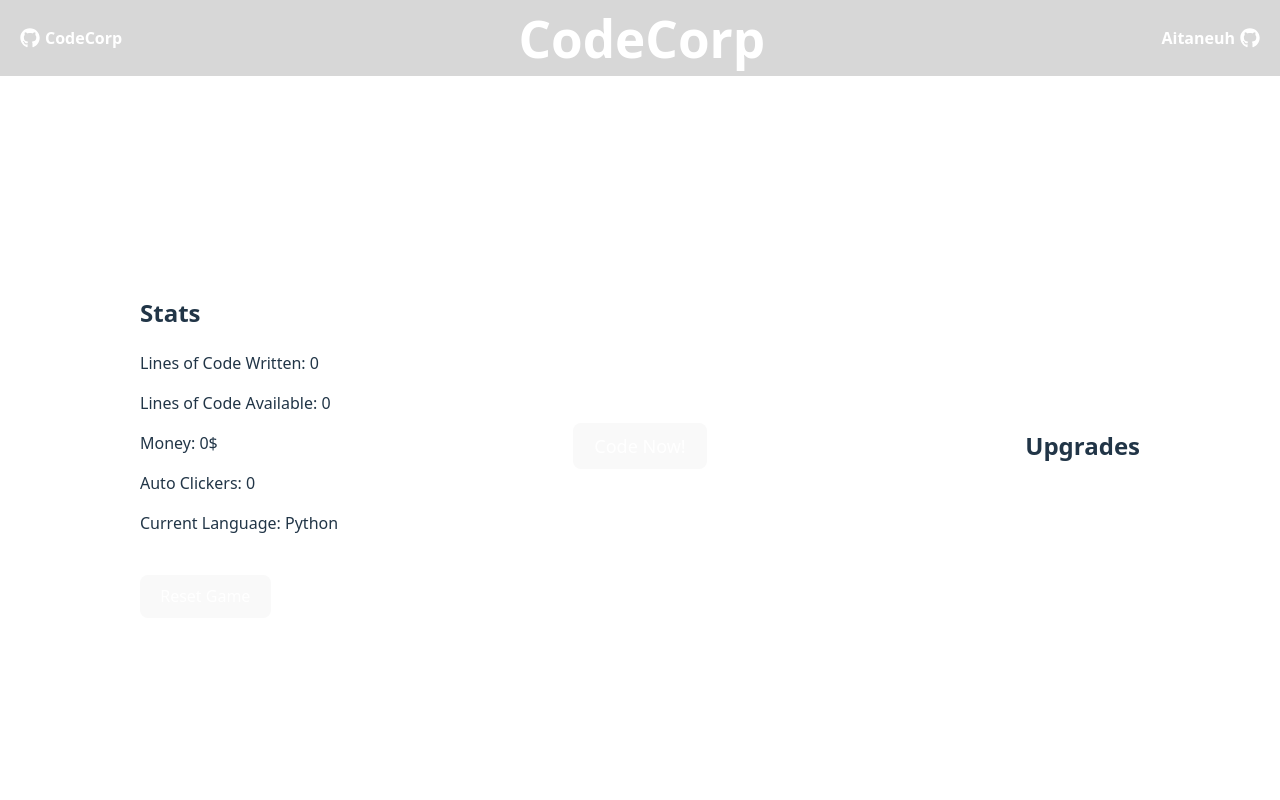
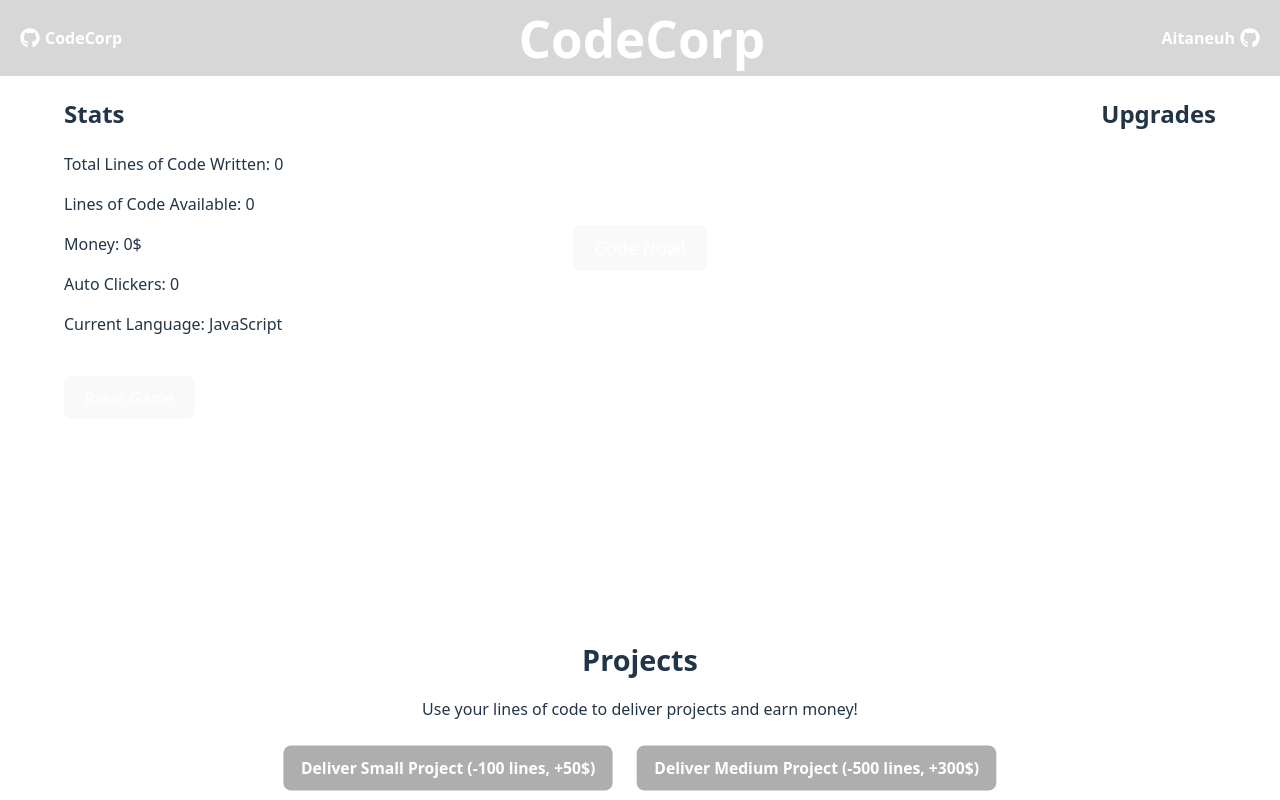
Before and after one commit to Aitaneuh/CodeCorp, a React (Vite) app: page / in a window 1280 px wide. Built offline with nearby package versions, Linux system fonts and the light colour scheme.

Commit message:
added projects to structure

```diff
--- a/src/App.tsx
+++ b/src/App.tsx
@@ -3,78 +3,89 @@ import ClickButton from "./components/ClickButton";
 import Header from "./components/Header";
 import Upgrades from "./components/Upgrades";
 import Stats from "./components/Stats";
+import Projects from "./components/Projects";
 
 const LOCAL_STORAGE_KEY = "codecorp_game_data";
 
 const App: React.FC = () => {
-  const [linesOfCode, setLinesOfCode] = useState<number>(0);
+  const [totalLinesOfCode, setTotalLinesOfCode] = useState<number>(0);
+  const [availableLinesOfCode, setAvailableLinesOfCode] = useState<number>(0);
+  const [money, setMoney] = useState<number>(0);
   const [autoClickers, setAutoClickers] = useState<number>(0);
   const [autoClickerPrice, setAutoClickerPrice] = useState<number>(10);
-  const [language, setLanguage] = useState<string>("Python");
+  const [language, setLanguage] = useState<string>("JavaScript");
   const [intervalTime, setIntervalTime] = useState<number>(1000);
 
   useEffect(() => {
     const savedData = localStorage.getItem(LOCAL_STORAGE_KEY);
     if (savedData) {
-      const { savedLines, savedAutoClickers, savedLanguage } = JSON.parse(savedData);
-      setLinesOfCode(savedLines);
+      const { savedTotalLines, savedAvailableLines, savedMoney, savedAutoClickers, savedAutoClickerPrice, savedLanguage } = JSON.parse(savedData);
+      setTotalLinesOfCode(savedTotalLines);
+      setAvailableLinesOfCode(savedAvailableLines);
+      setMoney(savedMoney);
       setAutoClickers(savedAutoClickers);
+      setAutoClickerPrice(savedAutoClickerPrice);
       setLanguage(savedLanguage);
     }
   }, []);
 
   useEffect(() => {
     const dataToSave = {
-      savedLines: linesOfCode,
+      savedTotalLines: totalLinesOfCode,
+      savedAvailableLines: availableLinesOfCode,
+      savedMoney: money,
       savedAutoClickers: autoClickers,
+      savedAutoClickerPrice: autoClickerPrice,
       savedLanguage: language,
     };
     localStorage.setItem(LOCAL_STORAGE_KEY, JSON.stringify(dataToSave));
-  }, [linesOfCode, autoClickers, language]);
+  }, [totalLinesOfCode, availableLinesOfCode, money, autoClickers, autoClickerPrice, language]);
 
   useEffect(() => {
     if (autoClickers > 0) {
       const interval = setInterval(() => {
-        setLinesOfCode(prev => prev + autoClickers);
+        setTotalLinesOfCode(prev => prev + autoClickers);
+        setAvailableLinesOfCode(prev => prev + autoClickers);
       }, intervalTime);
-
       return () => clearInterval(interval);
     }
   }, [autoClickers, intervalTime]);
 
+  const clickHandler = () => {
+    setTotalLinesOfCode(prev => prev + 1);
+    setAvailableLinesOfCode(prev => prev + 1);
+  };
+
   const buyAutoClicker = () => {
-    if (linesOfCode >= autoClickerPrice) {
+    if (availableLinesOfCode >= autoClickerPrice) {
       setAutoClickers(prev => prev + 1);
-      setLinesOfCode(prev => prev - autoClickerPrice);
+      setAvailableLinesOfCode(prev => prev - autoClickerPrice);
       setAutoClickerPrice(prev => Math.floor(prev * 1.5));
+    }
+  };
+
+  const completeProject = (cost: number, reward: number) => {
+    if (availableLinesOfCode >= cost) {
+      setAvailableLinesOfCode(prev => prev - cost);
+      setMoney(prev => prev + reward);
     }
   };
 
   const switchLanguage = (newLanguage: string) => {
     setLanguage(newLanguage);
-
     if (newLanguage === "Ruby") {
       setIntervalTime(500);
     } else if (newLanguage === "PHP") {
       setIntervalTime(333);
-    } else if (newLanguage === "Dart") {
-      setIntervalTime(250);
-    } else if (newLanguage === "Java") {
-      setIntervalTime(125);
-    } else if (newLanguage === "C++") {
-      setIntervalTime(75);
-    } else if (newLanguage === "C") {
-      setIntervalTime(40);
-    } else if (newLanguage === "Assembly") {
-      setIntervalTime(10);
     } else {
       setIntervalTime(1000);
     }
   };
 
-  // Fonction de reset
   const resetGame = () => {
-    setLinesOfCode(0);
+    setTotalLinesOfCode(0);
+    setAvailableLinesOfCode(0);
+    setMoney(0);
     setAutoClickers(0);
     setAutoClickerPrice(10);
     setLanguage("JavaScript");
@@ -87,25 +98,30 @@ const App: React.FC = () => {
       <Header />
 
       <div className="container">
+        <div className="top-section">
           <Stats
-          linesOfCode={linesOfCode}
+            totalLinesOfCode={totalLinesOfCode}
+            availableLinesOfCode={availableLinesOfCode}
+            money={money}
             autoClickers={autoClickers}
             language={language}
             resetGame={resetGame}
           />
-
-        <ClickButton onClick={() => setLinesOfCode(prev => prev + 1)} />
-
+          <div className="centerX">
+          <ClickButton onClick={clickHandler} />
+          </div>
           <Upgrades
-          linesOfCode={linesOfCode}
+            linesOfCode={availableLinesOfCode}
             autoClickers={autoClickers}
-          setLinesOfCode={setLinesOfCode}
+            setLinesOfCode={setAvailableLinesOfCode}
             setAutoClickers={setAutoClickers}
             setLanguage={switchLanguage}
             autoClickerPrice={autoClickerPrice}
             buyAutoClicker={buyAutoClicker}
           />
         </div>
+        <Projects availableLinesOfCode={availableLinesOfCode} completeProject={completeProject} />
+      </div>
     </div>
   );
 };
--- /dev/null
+++ b/src/components/Projects.tsx
@@ -0,0 +1,27 @@
+interface ProjectsProps {
+    availableLinesOfCode: number;
+    completeProject: (cost: number, reward: number) => void;
+}
+
+const Projects: React.FC<ProjectsProps> = ({ availableLinesOfCode, completeProject }) => {
+    return (
+        <div className="projects">
+            <h2>Projects</h2>
+            <p>Use your lines of code to deliver projects and earn money!</p>
+
+            <button onClick={() => completeProject(100, 50)} disabled={availableLinesOfCode < 100}>
+                Deliver Small Project (-100 lines, +50$)
+            </button>
+
+            <button onClick={() => completeProject(500, 300)} disabled={availableLinesOfCode < 500}>
+                Deliver Medium Project (-500 lines, +300$)
+            </button>
+
+            <button onClick={() => completeProject(2000, 1500)} disabled={availableLinesOfCode < 2000}>
+                Deliver Large Project (-2000 lines, +1500$)
+            </button>
+        </div>
+    );
+};
+
+export default Projects;
--- a/src/components/Stats.tsx
+++ b/src/components/Stats.tsx
@@ -1,17 +1,19 @@
 interface StatsProps {
-    linesOfCode: number;
+    totalLinesOfCode: number;
+    availableLinesOfCode: number;
+    money: number;
     autoClickers: number;
     language: string;
     resetGame: () => void;
 }
 
-const Stats: React.FC<StatsProps> = ({ linesOfCode, autoClickers, language, resetGame }) => {
+const Stats: React.FC<StatsProps> = ({ totalLinesOfCode, availableLinesOfCode, money, autoClickers, language, resetGame }) => {
     return (
         <div className="stats">
             <h2>Stats</h2>
-            <p>Lines of Code Written: {linesOfCode}</p>
-            <p>Lines of Code Available: {linesOfCode}</p>
-            <p>Money: {linesOfCode}$</p>
+            <p>Total Lines of Code Written: {totalLinesOfCode}</p>
+            <p>Lines of Code Available: {availableLinesOfCode}</p>
+            <p>Money: {money}$</p>
             <p>Auto Clickers: {autoClickers}</p>
             <p>Current Language: {language}</p>
             <br />
--- a/src/index.css
+++ b/src/index.css
@@ -91,12 +91,19 @@ button:focus-visible {
 
 .container {
   display: flex;
-  justify-content: space-between;
+  flex-direction: column;
   align-items: center;
-  width: 80%;
-  max-width: 1000px;
+  width: 90%;
+  max-width: 2000px;
   margin: auto;
   height: calc(100vh - 60px);
+}
+
+.centerX {
+  display: flex;
+  justify-content: center;
+  align-items: center;
+  height: 100%;
 }
 
 
@@ -168,3 +175,57 @@ button:focus-visible {
   font-size: 18px;
   cursor: pointer;
 }
+
+.top-section {
+  display: flex;
+  justify-content: space-between;
+  width: 100%;
+}
+
+.projects {
+  margin-top: 30px;
+  padding: 20px;
+  border-top: 2px solid white;
+  text-align: center;
+  width: 90%;
+  max-width: 2000px;
+  margin-left: auto;
+  margin-right: auto;
+  margin-top: 15%;
+  background-color: rgba(255, 255, 255, 0.05);
+  border-radius: 10px;
+}
+
+.projects h2 {
+  font-size: 1.8rem;
+  margin-bottom: 15px;
+}
+
+.projects button {
+  background-color: #4CAF50;
+  color: white;
+  padding: 12px 18px;
+  margin: 8px;
+  border: none;
+  cursor: pointer;
+  font-size: 1em;
+  font-weight: bold;
+  transition: all 0.3s ease-in-out;
+  border-radius: 8px;
+}
+
+.projects button:hover {
+  background-color: #45a049;
+  box-shadow: 0 0 10px rgba(76, 175, 80, 0.5);
+}
+
+.projects button:disabled {
+  background-color: #7a7a7a;
+  cursor: not-allowed;
+  opacity: 0.6;
+  transform: scale(0.98);
+}
+
+.projects button:active {
+  transform: scale(0.95);
+}
```
Lines whose indentation alone changed are shown as unchanged.
